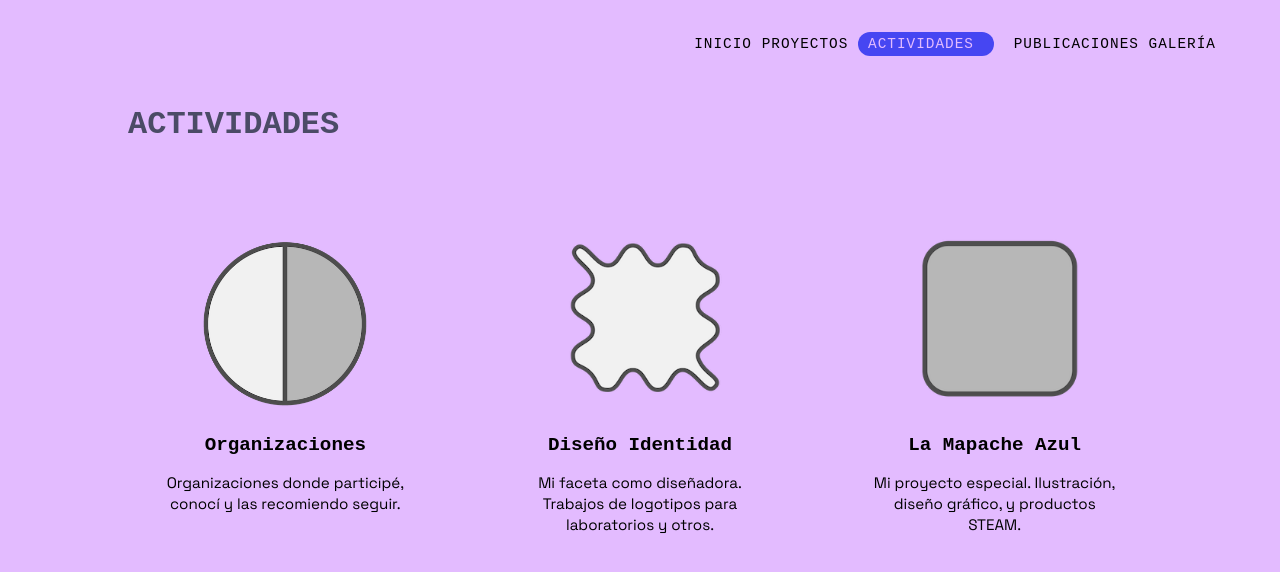
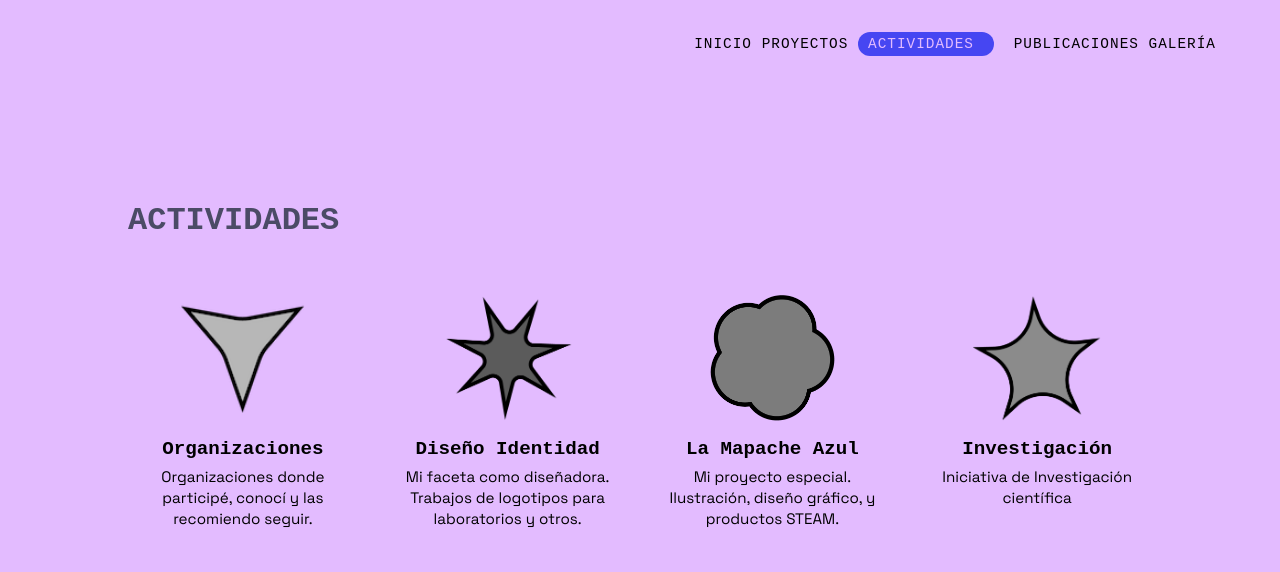
Before and after one commit to abrahamvc/bluecarolinnewp, a Jekyll site: the page built from actividades.html, in a window 1280 px wide. Shown: the top 572 px of the page. Built offline with Jekyll 4.4.1, drawn with Linux system fonts in a browser that asks for light colours; some web fonts are replaced.

Commit message:
actividades aurora

```diff
--- a/_data/galeria.yml
+++ b/_data/galeria.yml
@@ -31,7 +31,7 @@
   class: "normal"
 
 - title: "Sticker Pomodoronion"
-  image: "/assets/images/galeria/pomodoronion_sticker.jpg"
+  image: "/assets/images/galertermia/pomodoronion_sticker.jpg"
   class: "normal"
 
 - title: "Art Gallery RoboSoft - To Touch a Story"
--- a/actividades.html
+++ b/actividades.html
@@ -10,7 +10,7 @@ permalink: /actividades/
     <div class="activities_grid">
 
         <a href="/actividades/organizaciones" class="activity-card">
-            <img src="{{ '/assets/images/bluecarolinne-02.png' | relative_url }}" alt="La Mapache Azul">
+            <img src="{{ '/assets/images/bluecarolinne-05.png' | relative_url }}" alt="La Mapache Azul">
             <h2>Organizaciones</h2>
                 <p>
                     Organizaciones donde participé, conocí y las recomiendo seguir.
@@ -18,7 +18,7 @@ permalink: /actividades/
         </a>
 
         <a href="/actividades/diseno" class="activity-card">
-            <img src="{{ '/assets/images/bluecarolinne-03.png' | relative_url }}" alt="Diseño e Identidad">
+            <img src="{{ '/assets/images/bluecarolinne-06.png' | relative_url }}" alt="Diseño e Identidad">
             <h2>Diseño Identidad</h2>
                 <p>
                     Mi faceta como diseñadora.
@@ -27,13 +27,21 @@ permalink: /actividades/
         </a>
 
         <a href="/actividades/mapache" class="activity-card">
-            <img src="{{ '/assets/images/bluecarolinne-04.png' | relative_url }}" alt="Organizaciones">
+            <img src="{{ '/assets/images/bluecarolinne-07.png' | relative_url }}" alt="Organizaciones">
             <h2>La Mapache Azul</h2>
                 <p>
                     Mi proyecto especial. Ilustración, diseño gráfico, y productos STEAM.
                 </p>
         </a>
 
+        <a href="/actividades/investigacion" class="activity-card">
+            <img src="{{ '/assets/images/bluecarolinne-08.png' | relative_url }}" alt="Investigación">
+            <h2>Investigación</h2>
+                <p>
+                    Iniciativa de Investigación científica
+                </p>
+        </a>
+
     </div>
 
 </div>
--- a/assets/css/main.scss
+++ b/assets/css/main.scss
@@ -55,7 +55,7 @@ h1, h2, h3 {
 
 .about_content {
     display: flex;
-    gap: 40px;
+    gap: 20px;
     align-items: flex-start;
 }
 
@@ -132,6 +132,16 @@ h1, h2, h3 {
     margin-left: 30px;
     margin-bottom: 20px;
     border-radius: 20px;
+}
+
+@media (max-width: 768px) {
+    .img-right {
+        float: none;
+        display: block;
+        width: 250px;
+        max-width: 50%;
+        margin: 0 auto 20px auto;
+    }
 }
 
 .img-small {
--- a/assets/css/styles.css
+++ b/assets/css/styles.css
@@ -381,19 +381,23 @@ html, body {
     }
 }
 
+
+
 .activities_container {
     display: grid;
     grid-row: 2;
+
     margin-left: clamp(20px, 10vw, 160px);
     margin-right: clamp(20px, 10vw, 160px);
 
+    margin-top: 6em;
 }
 
 .activities_grid {
     display: grid;
-    grid-template-columns: repeat(auto-fit, minmax(250px, 1fr));
-    gap: 40px;
-    margin-top: 4em;
+    grid-template-columns: repeat(auto-fit, minmax(220px, 1fr));
+    gap: 35px;
+    margin-top: 2em;
 }
 
 .activity-card {
@@ -403,10 +407,9 @@ html, body {
 }
 
 .activity-card img {
-    width: 180px;
-    height: 180px;
+    width: 130px;
+    height: 130px;
     object-fit: contain;
-
     transition: all 0.3s ease;
     filter: grayscale(100%);
 }
@@ -417,18 +420,18 @@ html, body {
     transform: tr
 }
 
+
 .activity-card h2 {
     font-size: 1.2rem;
-    margin-top: 20px;
+    margin-top: 10px;
+    margin-bottom: 6px;
 }
 
 .activity-card p {
     font-size: 0.95rem;
     color: black;
-
     max-width: 250px;
-    margin: 10px auto 0 auto;
-
+    margin: 0 auto;
     line-height: 1.4;
 }
 
```
Also changed, not shown: _activities/investigacion.md (added, +37 -0 lines), assets/images/bluecarolinne-05.png (added), assets/images/bluecarolinne-06.png (added), assets/images/bluecarolinne-07.png (added), assets/images/bluecarolinne-08.png (added), assets/images/logos/logo_aurora.png (added), 1 other file.
